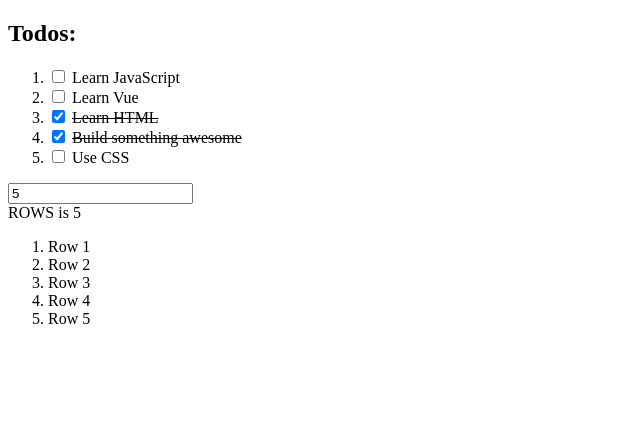
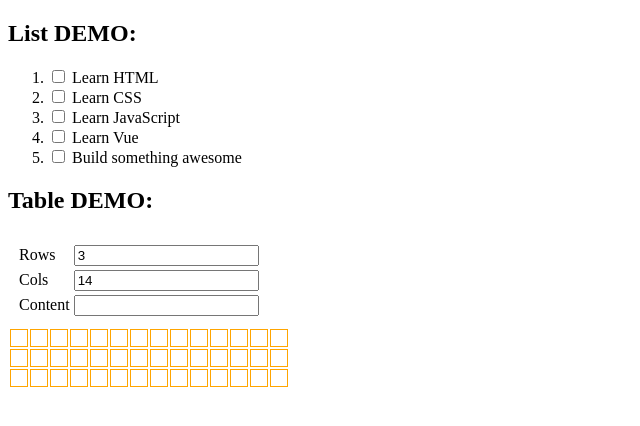
Before and after one commit to Goshaman/testSite, a plain HTML site: page viewdemo.html in a window 1280 px wide. Shown: the whole page, without its empty margins (0-640 px from the left). Drawn offline with nearby package versions, Linux system fonts and the light colour scheme.

Commit message:
Add files via upload

```diff
--- a/viewdemo.html
+++ b/viewdemo.html
@@ -4,21 +4,18 @@
 
 <head>
   <meta charset="utf-8">
-  <title>Gosha Club</title>
+  <title>VUE JS Demo</title>
   <script src='https://unpkg.com/vue@2.2.6'></script>
 </head>
 
 <body>
 
 <div id="app">
-  <h2>Todos:</h2>
+  <h2>List DEMO:</h2>
   <ol>
     <li v-for="todo in todos">
       <label>
-        <input type="checkbox"
-          v-on:change="toggle(todo)"
-          v-bind:checked="todo.done">
-
+        <input type="checkbox" v-on:change="toggle(todo)" v-bind:checked="todo.done">
         <del v-if="todo.done">
           {{ todo.text }}
         </del>
@@ -29,15 +26,29 @@
     </li>
   </ol>
 
-  <input type="number" v-model.number="rows"></input> <br> <span>ROWS is {{ rows }}</span>
+  <h2>Table DEMO:</h2>
+  <table style="padding: 8px;">
+    <tr>
+      <td>Rows</td>
+      <td><input type="number" v-model.number="rows"></input> </td>
+    </tr>
+    <tr>
+      <td>Cols</td>
+      <td><input type="number" v-model.number="cols"></input></td>
+    </tr>
+    <tr>
+      <td>Content</td>
+      <td><input v-model="content"></input></td>
+    </tr>
+  </table>
+  <table>
+    <tr v-for="r in rows">
+       <td v-for="c in cols" style="padding: 8px; border: 1px solid orange;">
+          {{ content }}
+       </td>
+    </tr>
+  </table>
 
-
-
-  <ol>
-    <li v-for="i in rows">
-      Row {{ i }}
-    </li>
-  </ol>
 </div>
 
 <script>
@@ -45,13 +56,15 @@
 new Vue({
   el: "#app",
   data: {
-    rows: 5,
+    rows: 3,
+    cols: 14,
+    content: '',
     todos: [
+      { text: "Learn HTML", done: false },
+      { text: "Learn CSS", done: false },
       { text: "Learn JavaScript", done: false },
       { text: "Learn Vue", done: false },
-      { text: "Learn HTML", done: true },
-      { text: "Build something awesome", done: true },
-      { text: "Use CSS", done: false }
+      { text: "Build something awesome", done: false },
     ]
   },
   methods: {
```
